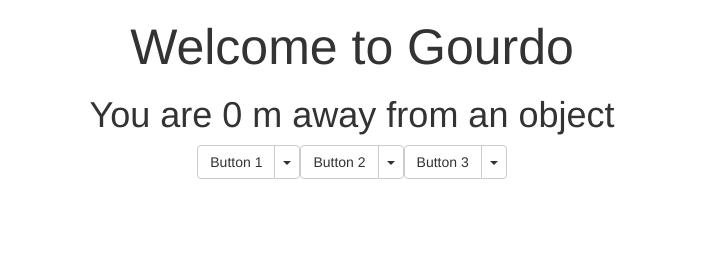
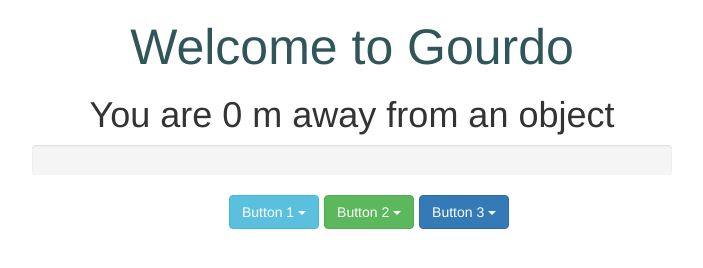
Before and after one commit to andy-y-luo/gourdo, a React app: page / in a window 1280 px wide. Shown: the whole page, without its empty margins (288-991 px from the left). Built offline with nearby package versions, Linux system fonts and the light colour scheme; no server answers.

Commit message:
changed buttons and colors

```diff
--- a/main.jsx
+++ b/main.jsx
@@ -1,8 +1,9 @@
 import React from 'react';
 import ReactDOM from 'react-dom';
 import { ButtonToolbar }  from 'react-bootstrap';
-import {SplitButton } from 'react-bootstrap';
+import {DropdownButton } from 'react-bootstrap';
 import {MenuItem } from 'react-bootstrap';
+import { ProgressBar } from 'react-bootstrap';
 
 var socket = new WebSocket("ws://localhost:8081");
 var button = 0;
@@ -54,23 +55,24 @@ b3(){
     return  <div>
                 <h1 id="header">Welcome to Gourdo</h1>
                 <h1>You are {this.state.Data/100} m away from an object</h1>
-                <div id="Buttons">
-                  <SplitButton title="Button 1" id="dp1"  onSelect={(eventKey)=>this.buttonSelect(eventKey)}>
+                <ProgressBar id="pbar" max="30" bsStyle="info" now={this.state.Data/100} />
+                <ButtonToolbar id="potato">
+                  <DropdownButton bsStyle="info" title="Button 1" id="dp1" onSelect={(eventKey)=>this.buttonSelect(eventKey)}>
                     <MenuItem eventKey="1" onClick={()=>this.b1()}>Cross the Street</MenuItem>
                     <MenuItem eventKey="2" onClick={()=>this.b1()}>Share Location</MenuItem>
                     <MenuItem eventKey="3" onClick={()=>this.b1()}>Trigger Voice Assitant</MenuItem>
-                  </SplitButton>
-                  <SplitButton title="Button 2" id="dp2"  onSelect={(eventKey)=>this.buttonSelect(eventKey)}>
+                  </DropdownButton>
+                  <DropdownButton bsStyle="success" title="Button 2" id="dp2"  onSelect={(eventKey)=>this.buttonSelect(eventKey)}>
                     <MenuItem eventKey="1" onClick = {()=>this.b2()}>Cross the Street</MenuItem>
                     <MenuItem eventKey="2" onClick = {()=>this.b2()}>Share Location</MenuItem>
                     <MenuItem eventKey="3" onClick = {()=>this.b2()}>Trigger Voice Assitant</MenuItem>
-                  </SplitButton>
-                  <SplitButton title="Button 3" id="dp3" onSelect={(eventKey)=>this.buttonSelect(eventKey)}>
+                  </DropdownButton>
+                  <DropdownButton bsStyle="primary" title="Button 3" id="dp3" onSelect={(eventKey)=>this.buttonSelect(eventKey)}>
                     <MenuItem eventKey="1" onClick = {()=>this.b3()}>Cross the Street</MenuItem>
                     <MenuItem eventKey="2" onClick = {()=>this.b3()}>Share Location</MenuItem>
                     <MenuItem eventKey="3" onClick = {()=>this.b3()}>Trigger Voice Assitant</MenuItem>
-                  </SplitButton>
-                </div>
+                  </DropdownButton>
+                </ButtonToolbar>
                 <h1>{this.state.statement}</h1>
 
             </div>
--- a/style.css
+++ b/style.css
@@ -1,10 +1,16 @@
 #header {
   font-size: 50px;
   text-align: center;
+  color:#315659;
 }
 
-#Buttons{
-  text-align: center;
+#potato{
+  margin-left: 40%;
+}
+#pbar{
+  width: 50%;
+  height: 30px;
+  margin-left: 25%;
 }
 
 
```
